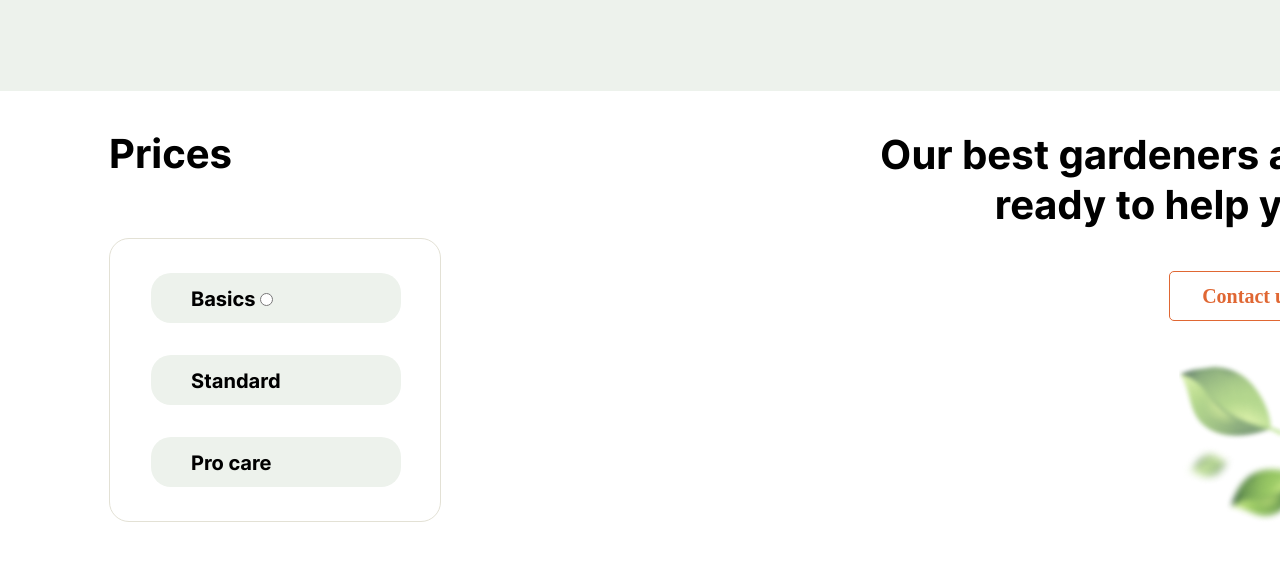
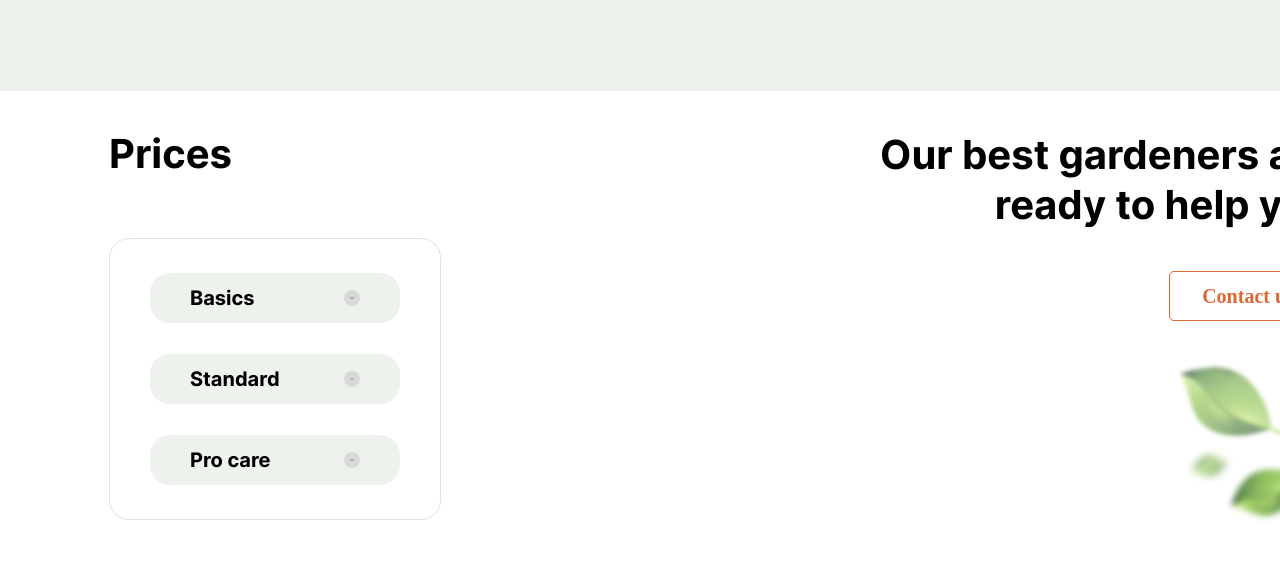
Before and after one commit to Neta-Solvmint/rsschool-cv, a plain HTML site: page plants/index.html in a window 1280 px wide. Shown: the part 2540-3112 px from the top of the page. Drawn offline with Linux system fonts and the light colour scheme; files whose address does not match are found by name; a web font is replaced by a local one.

Commit message:
feat:  add prices radio-group

```diff
--- a/plants/index.html
+++ b/plants/index.html
@@ -128,13 +128,14 @@
             <section class="prices flexrow">
                 <div class="prices__left-block flexcol">
                     <h2>Prices</h2>
-                    <ul>
-                        <li class="prices-item">Basics
-                            <input type="radio">
-                        </li>
-                        <li class="prices-item">Standard</li>
-                        <li class="prices-item">Pro care</li>
-                    </ul>
+                    <div id="prices__radio-group" class="flexcol">
+                        <input class="invisible" type="radio" name="prices__radio" id="prices__radio1">
+                        <label for="prices__radio1"><span>Basics</span></label>
+                        <input class="invisible" type="radio" name="prices__radio" id="prices__radio2">
+                        <label for="prices__radio2"><span>Standard</span></label>
+                        <input class="invisible" type="radio" name="prices__radio" id="prices__radio3">
+                        <label for="prices__radio3"><span>Pro care</span></label>
+                    </div>
                 </div>
                 <div class="prices__right-block flexcol">
                     <h3>Our best <span>gardeners</span> are ready to help you</h3>
--- a/plants/style.css
+++ b/plants/style.css
@@ -20,6 +20,9 @@ html {
   flex-direction: column;
 }
 
+.invisible {
+  display: none;
+}
 
 @font-face {
   font-family: 'Inika';
@@ -374,8 +377,7 @@ body > .container:last-child {
 }
 
 .prices__left-block {
-  width: 332px;
-  height: 282px;
+  /* width: 332px; */
 }
 
 .prices__left-block > h2 {
@@ -394,7 +396,51 @@ body > .container:last-child {
   padding: 34px 41px;
 }
 
-.prices-item {
+
+#prices__radio-group {
+  width: 332px;
+  height: 282px;
+  border: 1px solid #E3E1D5;
+  border-radius: 20px;
+  justify-content: space-between;
+  align-items: center;
+  padding: 34px 0;
+}
+
+/* labels for burger внешний вид */
+#prices__radio-group > label {
+  display: flex;
+  width: 250px;
+  height: 50px;
+  background: var(--light-green);
+  border-radius: 20px;
+  align-items: center;
+  justify-content: space-between;
+  padding: 0 40px;
+}
+
+#prices__radio-group > label > span {
+  font-family: 'Inter';
+  font-weight: 700;
+  font-size: 20px;
+  line-height: 20px;
+  color: #000000;
+}
+
+#prices__radio-group > input[type="radio"]+label::after {
+  content: "";
+  display: block;
+  width: 16px;
+  height: 16px;
+  border-radius: 50%;
+  background-color: #D9D9D9;
+  background-image: url("img/arrow-black.png");
+  background-repeat: no-repeat;
+  background-position: center;
+}
+
+
+/* .prices-item {
   width: 250px;
   height: 50px;
   border-radius: 20px;
@@ -415,7 +461,7 @@ body > .container:last-child {
 
 .prices-item:not(:last-child) {
   margin-bottom: 32px;
-}
+} */
 
 .prices__right-block {
   width: 452px;
@@ -453,6 +499,8 @@ body > .container:last-child {
   background-repeat: no-repeat;
   background-position: -5px -6px;
 }
+
+
 
 /* ------------ */
 .contacts {
```
Also changed, not shown: plants/img/arrow-black.png (added), plants/img/arrow-white.png (added).
